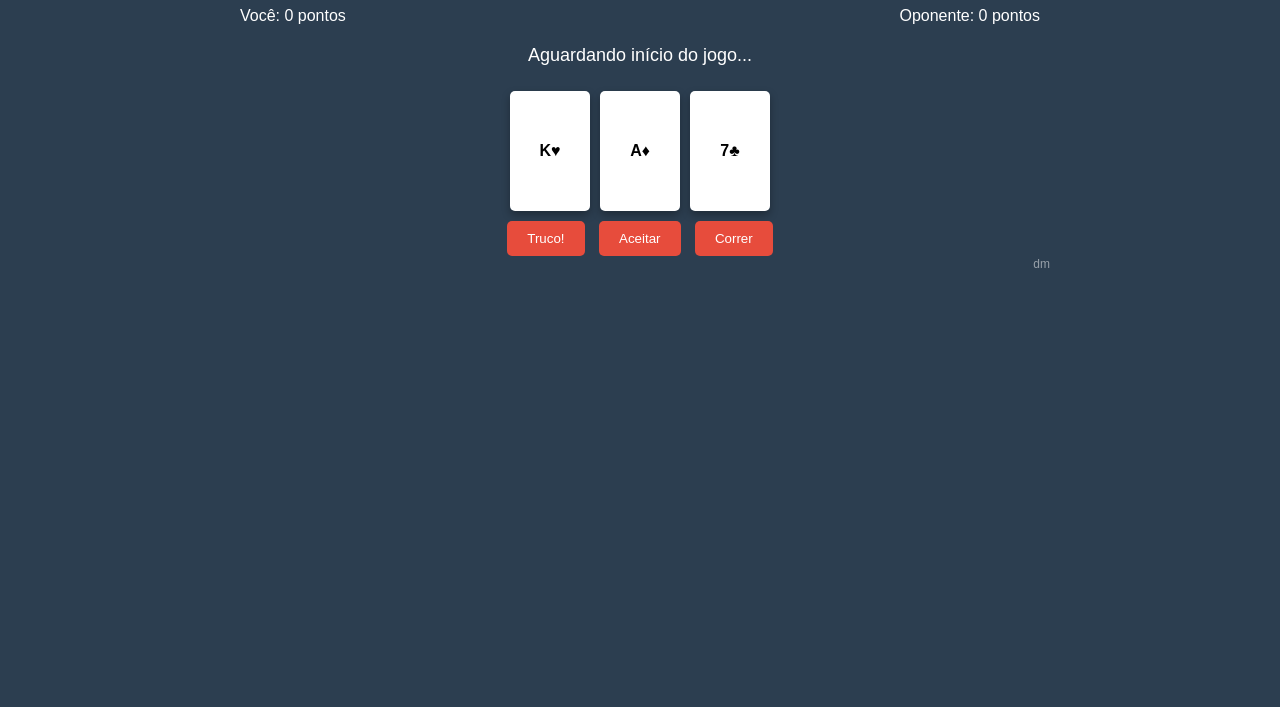
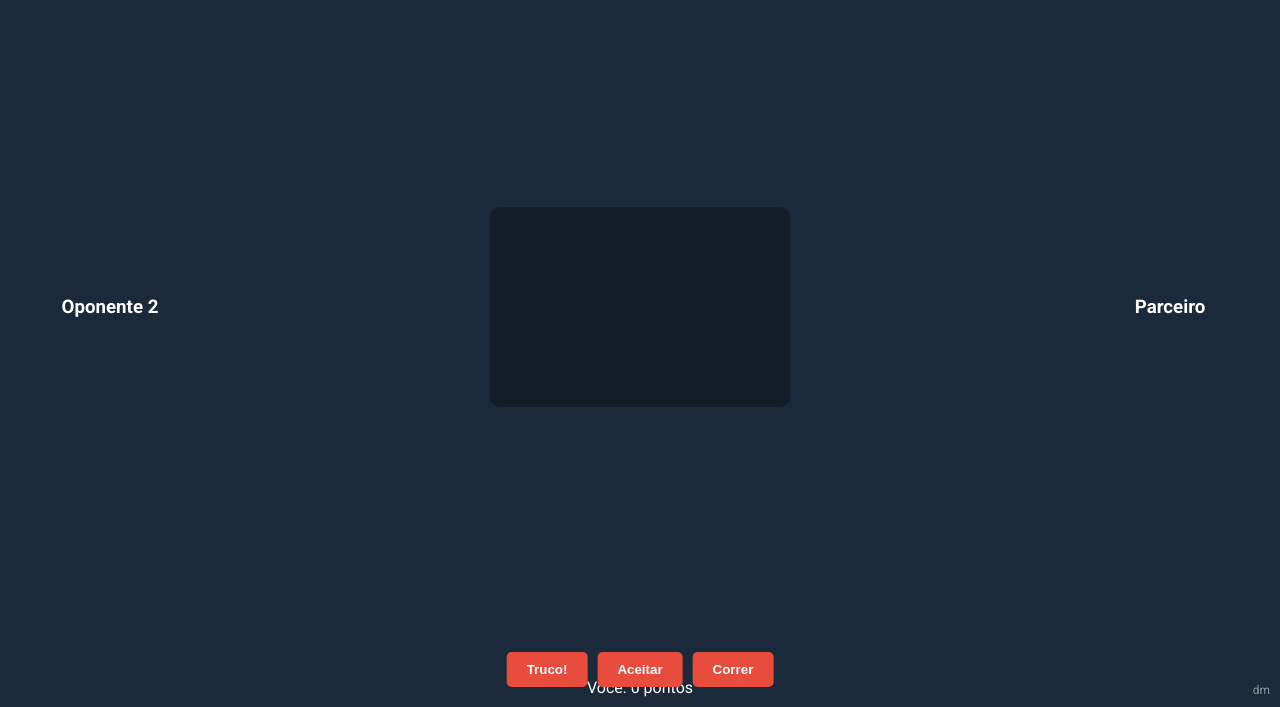
Before and after one commit to dmmgbkcode/truco-dmm, a plain HTML site: page index.html in a window 1280 px wide. Shown: the part 93-800 px from the top of the page. Drawn offline with Linux system fonts and the light colour scheme.

Commit message:
Update index.html

```diff
--- a/index.html
+++ b/index.html
@@ -3,87 +3,137 @@
 <head>
     <meta charset="UTF-8">
     <meta name="viewport" content="width=device-width, initial-scale=1.0">
-    <title>Truco Paulista Online - DM</title>
+    <title>Truco Paulista 4 Players - DM</title>
+    <link href="https://fonts.googleapis.com/css2?family=Roboto:wght@400;700&display=swap" rel="stylesheet">
     <style>
         body {
-            font-family: Arial, sans-serif;
-            background-color: #2c3e50;
+            font-family: 'Roboto', sans-serif;
+            background: #1a2a3a;
             color: white;
-            text-align: center;
             margin: 0;
-            padding: 0;
+            overflow: hidden;
         }
         #game-container {
-            max-width: 800px;
-            margin: 0 auto;
-            padding: 20px;
+            width: 100vw;
+            height: 100vh;
             position: relative;
         }
+        .player-area {
+            position: absolute;
+            width: 200px;
+            text-align: center;
+        }
+        #player1 { bottom: 10px; left: 50%; transform: translateX(-50%); }
+        #player2 { top: 10px; left: 50%; transform: translateX(-50%); }
+        #player3 { left: 10px; top: 50%; transform: translateY(-50%); }
+        #player4 { right: 10px; top: 50%; transform: translateY(-50%); }
+        .card {
+            width: 60px;
+            height: 90px;
+            background: white;
+            border-radius: 5px;
+            display: inline-flex;
+            justify-content: center;
+            align-items: center;
+            margin: 5px;
+            color: black;
+            font-weight: bold;
+            box-shadow: 0 3px 10px rgba(0,0,0,0.2);
+            transition: all 0.3s;
+            cursor: pointer;
+            position: relative;
+        }
+        .card:hover {
+            transform: translateY(-10px) scale(1.05);
+        }
+        .card-played {
+            position: absolute;
+            top: 50%;
+            left: 50%;
+            transform: translate(-50%, -50%);
+            z-index: 10;
+            animation: playCard 0.5s forwards;
+        }
+        @keyframes playCard {
+            0% { transform: translate(-50%, -50%) scale(0.5); opacity: 0; }
+            100% { transform: translate(-50%, -50%) scale(1); opacity: 1; }
+        }
+        #table {
+            position: absolute;
+            top: 50%;
+            left: 50%;
+            transform: translate(-50%, -50%);
+            width: 300px;
+            height: 200px;
+            background: rgba(0, 0, 0, 0.3);
+            border-radius: 10px;
+            display: flex;
+            justify-content: center;
+            align-items: center;
+            flex-wrap: wrap;
+        }
+        #controls {
+            position: fixed;
+            bottom: 20px;
+            left: 50%;
+            transform: translateX(-50%);
+            display: flex;
+            gap: 10px;
+        }
+        button {
+            background: #e74c3c;
+            color: white;
+            border: none;
+            padding: 10px 20px;
+            border-radius: 5px;
+            cursor: pointer;
+            font-weight: bold;
+        }
         #watermark {
-            position: absolute;
+            position: fixed;
             bottom: 10px;
             right: 10px;
             opacity: 0.5;
             font-size: 12px;
-            color: white;
-        }
-        .card {
-            width: 80px;
-            height: 120px;
-            background-color: white;
-            border-radius: 5px;
-            display: inline-block;
-            margin: 5px;
-            color: black;
-            font-weight: bold;
-            line-height: 120px;
-            cursor: pointer;
-            box-shadow: 0 4px 8px rgba(0, 0, 0, 0.3);
-        }
-        .card:hover {
-            transform: translateY(-10px);
-        }
-        #players {
-            display: flex;
-            justify-content: space-between;
-            margin-bottom: 20px;
-        }
-        #message {
-            margin: 20px 0;
-            font-size: 18px;
-        }
-        button {
-            background-color: #e74c3c;
-            color: white;
-            border: none;
-            padding: 10px 20px;
-            margin: 5px;
-            border-radius: 5px;
-            cursor: pointer;
-        }
-        button:hover {
-            background-color: #c0392b;
         }
     </style>
 </head>
 <body>
     <div id="game-container">
-        <h1>TRUCO PAULISTA ONLINE</h1>
-        <div id="players">
-            <div id="player1">Você: 0 pontos</div>
-            <div id="player2">Oponente: 0 pontos</div>
+        <!-- Áreas dos jogadores -->
+        <div id="player1" class="player-area">
+            <h3>Você</h3>
+            <div class="hand"></div>
         </div>
-        <div id="message">Aguardando início do jogo...</div>
-        <div id="opponent-cards"></div>
+        <div id="player2" class="player-area">
+            <h3>Oponente 1</h3>
+            <div class="hand"></div>
+        </div>
+        <div id="player3" class="player-area">
+            <h3>Oponente 2</h3>
+            <div class="hand"></div>
+        </div>
+        <div id="player4" class="player-area">
+            <h3>Parceiro</h3>
+            <div class="hand"></div>
+        </div>
+
+        <!-- Mesa central -->
         <div id="table"></div>
-        <div id="player-cards"></div>
-        <div id="actions">
+
+        <!-- Controles -->
+        <div id="controls">
             <button id="truco">Truco!</button>
             <button id="accept">Aceitar</button>
             <button id="run">Correr</button>
         </div>
+
+        <!-- Marca d'água -->
         <div id="watermark">dm</div>
     </div>
+
+    <script src="https://www.gstatic.com/firebasejs/9.6.0/firebase-app-compat.js"></script>
+    <script src="https://www.gstatic.com/firebasejs/9.6.0/firebase-database-compat.js"></script>
     <script src="game.js"></script>
 </body>
 </html>
```
